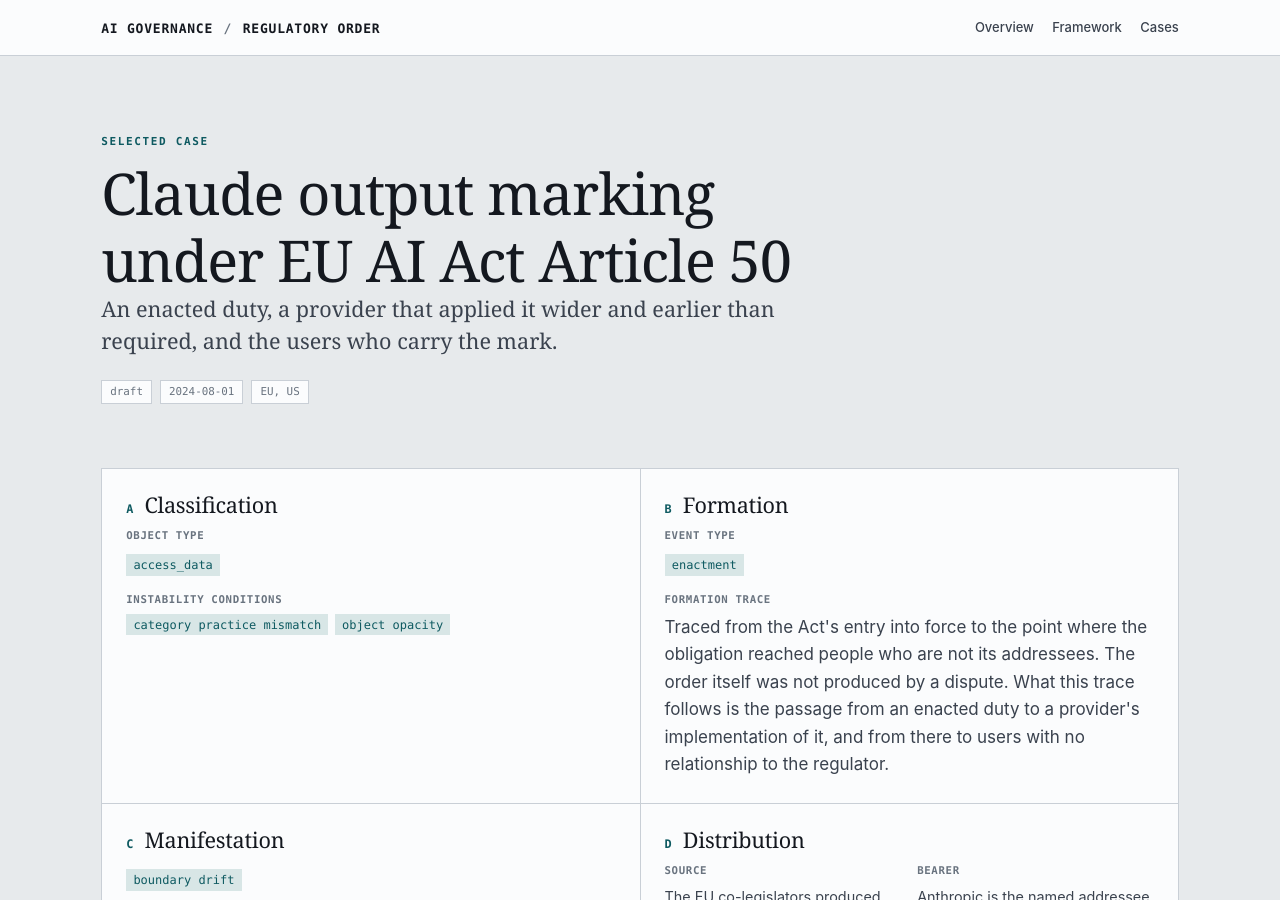
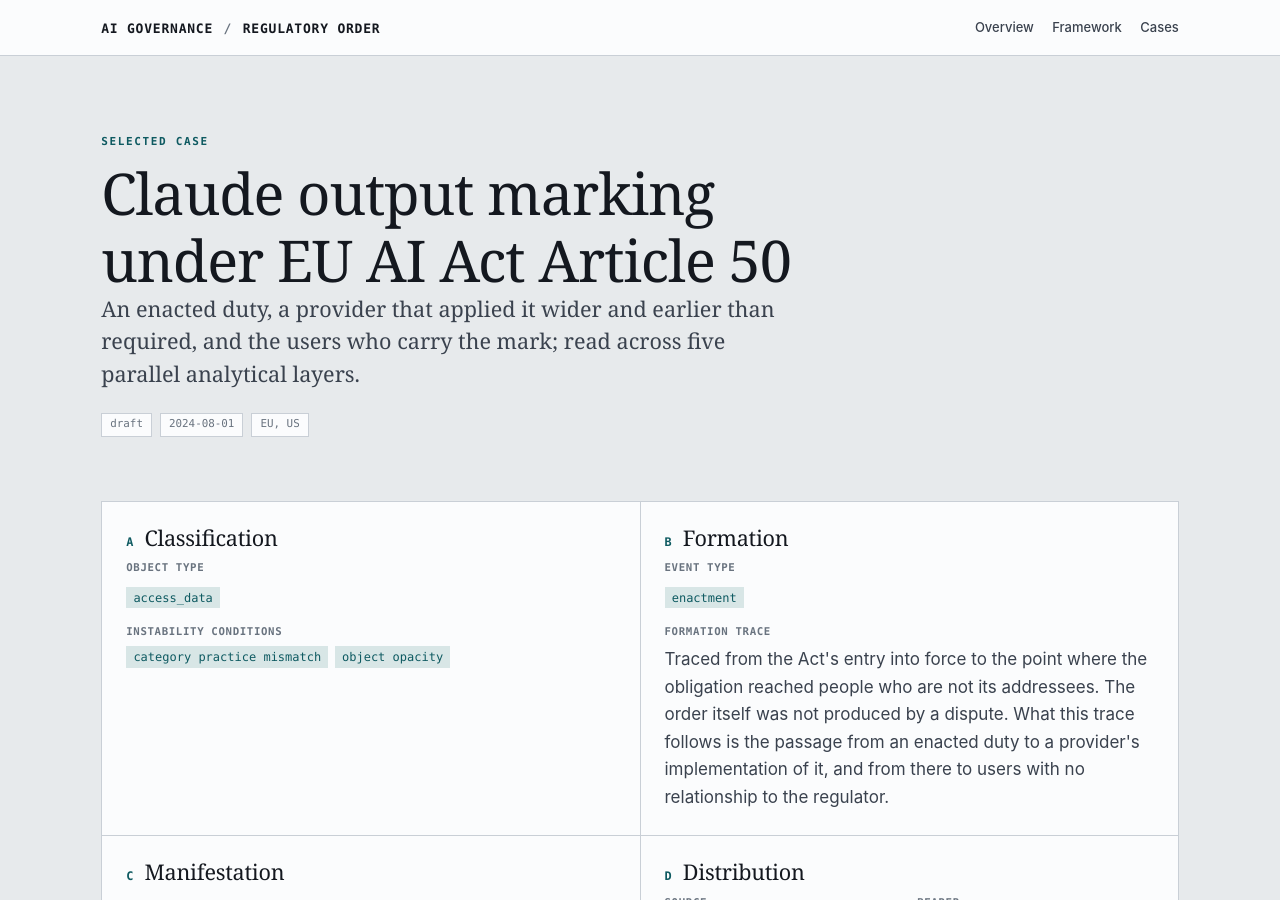
Before and after one commit to GaeunLim01/regulatory-order, a Jekyll site: the page built from cases/claude-watermarking/index.html, in a window 1280 px wide and 900 px high. Built offline with Jekyll 4.4.1, drawn with Linux system fonts in a browser that asks for light colours.

Commit message:
Add files via upload

```diff
--- a/cases/claude-watermarking/index.html
+++ b/cases/claude-watermarking/index.html
@@ -2,6 +2,6 @@
 layout: case
 title: Claude output marking under EU AI Act Article 50
 permalink: /cases/claude-watermarking/
-description: An enacted duty, a provider that applied it wider and earlier than required, and the users who carry the mark.
+description: An enacted duty, a provider that applied it wider and earlier than required, and the users who carry the mark; read across five parallel analytical layers.
 case_id: claude-watermarking-2026
 ---
```
